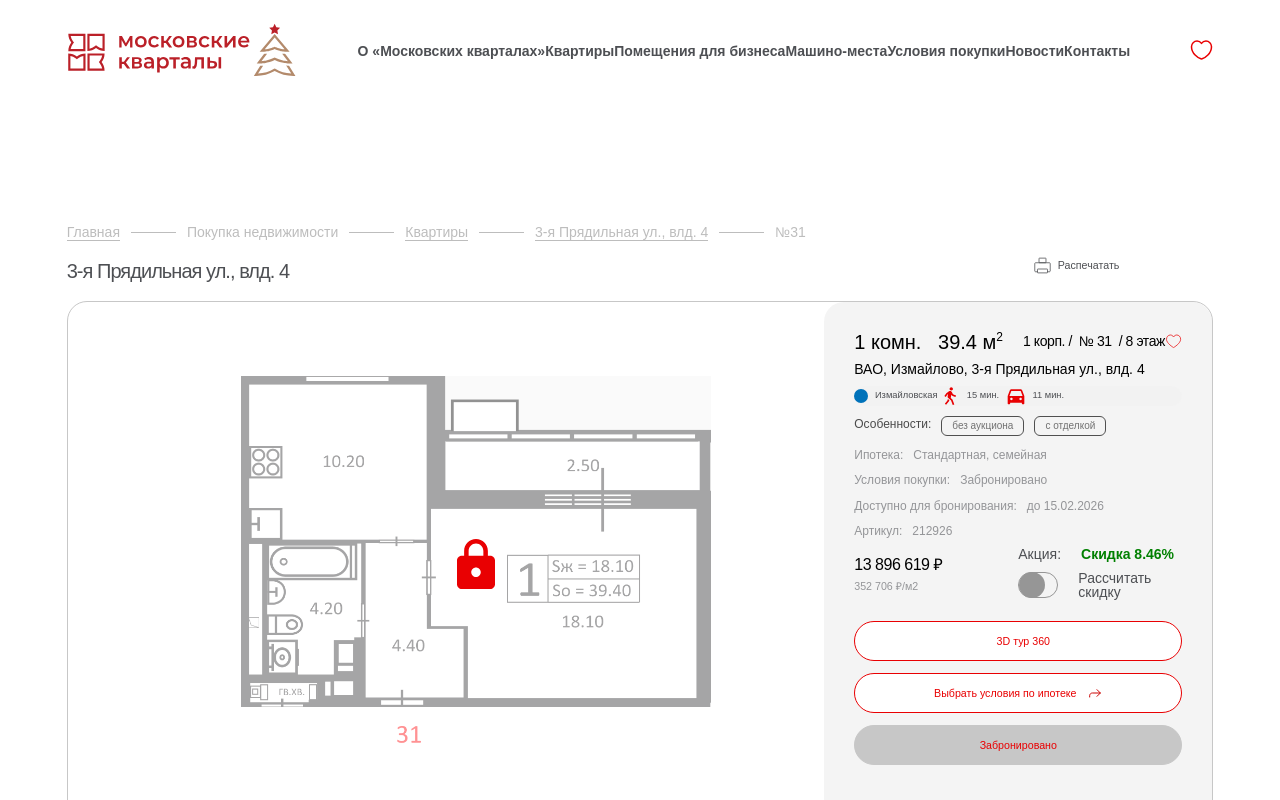
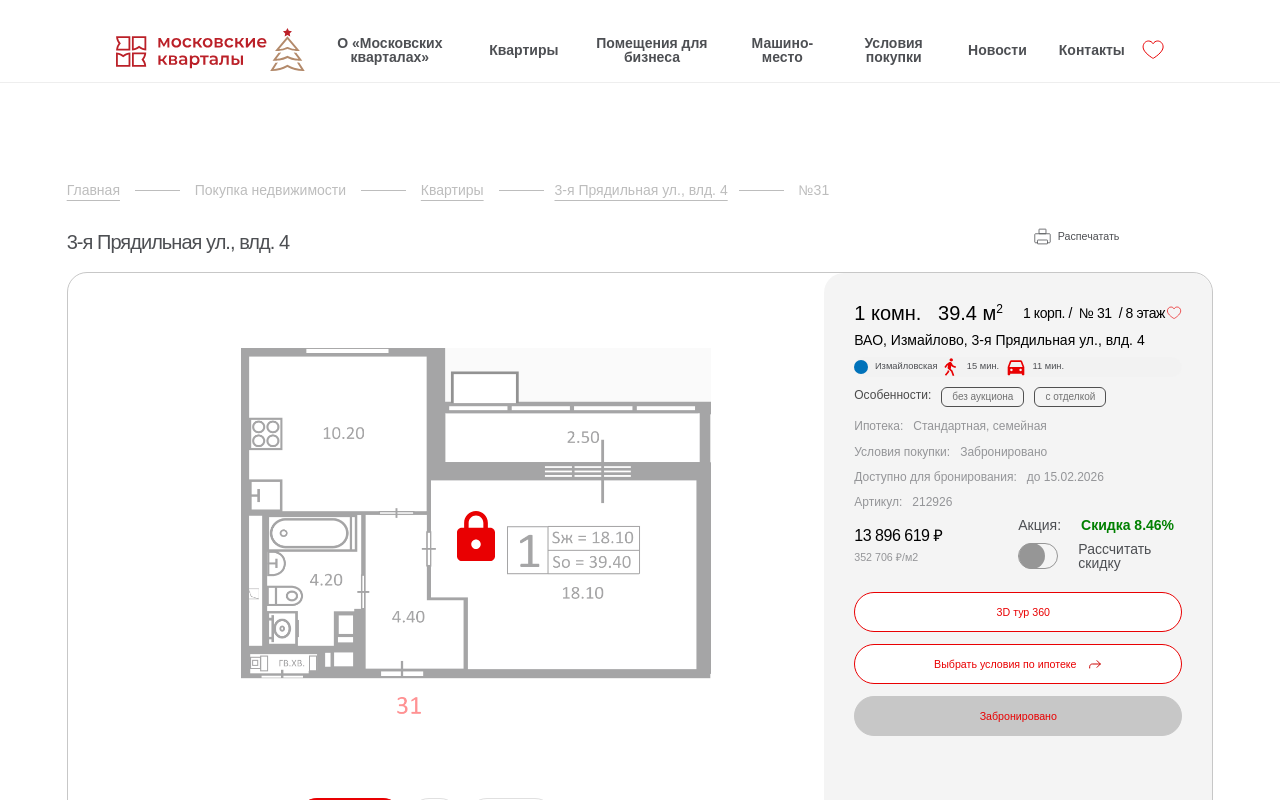
Before and after one commit to AksiDimon/mosKvartal, a Next.js app: page / in a window 1280 px wide. Shown: the top 800 px of the page. Built offline with nearby package versions, Linux system fonts and the light colour scheme.

Commit message:
rewrite header, way line to me styles

```diff
--- a/src/app/page.tsx
+++ b/src/app/page.tsx
@@ -30,7 +30,7 @@ const Page = () => {
 
       <div className="scroll-top-button hidden-block" id="js-scroll-top">
         <div className="icon-wrapper">
-          <img src="../assets/icon-scroll.svg" alt="icon-wrapper" />
+          <img src="/assets/icon-scroll.svg" alt="icon-wrapper" />
         </div>
       </div>
     </>
--- a/src/components/buy/BuyTerms.tsx
+++ b/src/components/buy/BuyTerms.tsx
@@ -55,7 +55,7 @@ const BuyTerms = () => (
         </div>
       </div>
 
-      {/* <div className="iframe-ipoteka-domclick">
+      <div className="iframe-ipoteka-domclick">
         <iframe
           id="calculator-iframe"
           src="https://ipoteka.domclick.ru/calc-reg/calculator.html?excludedSubproductIds=7&excludedSubproductIds=33&excludedSubproductIds=34&excludeMaternalFund=true"
@@ -64,7 +64,7 @@ const BuyTerms = () => (
           width="100%"
           height="1200"
         ></iframe>
-      </div> */}
+      </div>
 
       <div className="buy_how animate animated">
         <div className="buy_how__l">
--- a/src/components/common/Breadcrumbs.tsx
+++ b/src/components/common/Breadcrumbs.tsx
@@ -1,55 +1,87 @@
+import styles from './breadcrumbs.module.css';
+
 const Breadcrumbs = () => (
-  <div
-    className="breadcrumbs-wrapper uk-container uk-container-xlarge"
-    itemProp="http://schema.org/breadcrumb"
-    itemScope
-    itemType="http://schema.org/BreadcrumbList"
-  >
-    <ul className="uk-breadcrumb">
-      <li
-        id="bx_breadcrumb_0"
-        itemProp="itemListElement"
-        itemScope
-        itemType="http://schema.org/ListItem"
+  // <div
+  //   className="breadcrumbs-wrapper uk-container uk-container-xlarge"
+  //   itemProp="http://schema.org/breadcrumb"
+  //   itemScope
+  //   itemType="http://schema.org/BreadcrumbList"
+  // >
+  //   <ul className="uk-breadcrumb">
+  //     <li
+  //       id="bx_breadcrumb_0"
+  //       itemProp="itemListElement"
+  //       itemScope
+  //       itemType="http://schema.org/ListItem"
+  //     >
+  //       <a href="/" title="Главная" itemProp="item">
+  //         <span itemProp="name">Главная</span>
+  //       </a>
+  //       <meta itemProp="position" content="1" />
+  //     </li>
+  //     <li>
+  //       <span>Покупка недвижимости</span>
+  //     </li>
+  //     <li
+  //       id="bx_breadcrumb_2"
+  //       itemProp="itemListElement"
+  //       itemScope
+  //       itemType="http://schema.org/ListItem"
+  //     >
+  //       <a href="/kvartiry/" title="Квартиры" itemProp="item">
+  //         <span itemProp="name">Квартиры</span>
+  //       </a>
+  //       <meta itemProp="position" content="3" />
+  //     </li>
+  //     <li
+  //       id="bx_breadcrumb_3"
+  //       itemProp="itemListElement"
+  //       itemScope
+  //       itemType="http://schema.org/ListItem"
+  //     >
+  //       <a
+  //         href="/obekty/3-ya-pryadilnaya-ul-vld-4/?open_sale=1&amp;object=41106&amp;type=R"
+  //         title="3-я Прядильная ул., влд. 4"
+  //         itemProp="item"
+  //       >
+  //         <span itemProp="name">3-я Прядильная ул., влд. 4</span>
+  //       </a>
+  //       <meta itemProp="position" content="4" />
+  //     </li>
+  //     <li>
+  //       <span>№31</span>
+  //     </li>
+  //   </ul>
+  // </div>
+
+  <div className={styles.container}>
+    <div className={styles.breadcrumbs}>
+      <a className={styles.linkRout} href="#">
+        Главная
+      </a>{' '}
+      <div className={styles.line} />{' '}
+      <a
+        style={{ textDecoration: 'none' }}
+        className={styles.linkRout}
+        href="#"
       >
-        <a href="/" title="Главная" itemProp="item">
-          <span itemProp="name">Главная</span>
-        </a>
-        <meta itemProp="position" content="1" />
-      </li>
-      <li>
-        <span>Покупка недвижимости</span>
-      </li>
-      <li
-        id="bx_breadcrumb_2"
-        itemProp="itemListElement"
-        itemScope
-        itemType="http://schema.org/ListItem"
+        Покупка недвижимости
+      </a>{' '}
+      <div className={styles.line} />{' '}
+      <a className={styles.linkRout} href="#">
+        Квартиры
+      </a>{' '}
+      <div className={styles.line} />
+      <span className={styles.linkRout}>3-я Прядильная ул., влд. 4</span>
+      <div className={styles.line} />{' '}
+      <a
+        className={styles.linkRout}
+        style={{ textDecoration: 'none' }}
+        href="#"
       >
-        <a href="/kvartiry/" title="Квартиры" itemProp="item">
-          <span itemProp="name">Квартиры</span>
-        </a>
-        <meta itemProp="position" content="3" />
-      </li>
-      <li
-        id="bx_breadcrumb_3"
-        itemProp="itemListElement"
-        itemScope
-        itemType="http://schema.org/ListItem"
-      >
-        <a
-          href="/obekty/3-ya-pryadilnaya-ul-vld-4/?open_sale=1&amp;object=41106&amp;type=R"
-          title="3-я Прядильная ул., влд. 4"
-          itemProp="item"
-        >
-          <span itemProp="name">3-я Прядильная ул., влд. 4</span>
-        </a>
-        <meta itemProp="position" content="4" />
-      </li>
-      <li>
-        <span>№31</span>
-      </li>
-    </ul>
+        №31
+      </a>
+    </div>
   </div>
 );
 
--- /dev/null
+++ b/src/components/common/breadcrumbs.module.css
@@ -0,0 +1,55 @@
+.container{
+    max-width: 1720px;
+margin-left: auto;
+    margin-right: auto;
+}
+
+
+
+@media only screen and (max-width: 1920px) and (min-width: 1001px) {
+    .container{
+        max-width: 89.5833vw;
+    }
+}
+
+.breadcrumbs {
+  font-size: 14px;
+  color: #666;
+  margin-bottom: 15px;
+}
+
+@media (max-width: 1000px) {
+  /* .grid { grid-template-columns: 1fr; }
+  .mediaViewport { min-height: 240px; }
+  .title { font-size: 22px; }
+  .action { display: none;}
+  .printer {
+    width: 14px;
+    height: 14px;
+  } */
+  .breadcrumbs{
+    display: none;
+  }
+}
+
+
+
+
+.linkRout {
+  text-decoration: underline;
+  text-underline-offset: 5px;
+  color: #BDBDBD
+}
+
+.line{
+ font-size: .875rem;
+    color: #BDBDBD;
+    content: "";
+    width: 45px;
+    height: 1px;
+    background: #BDBDBD;
+    margin: 0 11px 0 11px;
+    display: inline-block;
+    position: relative;
+    top: -4px;
+}
--- /dev/null
+++ b/src/components/layout/Header.module.css
@@ -0,0 +1,121 @@
+.header {
+  background: #fff;
+  border-bottom: 1px solid #eee;
+}
+.container {
+  /* max-width: 1200px; */
+  margin: 0 auto;
+  margin-top: 18px;
+  /* padding: 0 80px; */
+          /* padding-left: calc(20 / 375 * 100vw);
+        padding-right: calc(20 / 375 * 100vw); */
+            padding-left: 9vw;
+    padding-right: 9vw;
+}
+
+@media (max-width: 1000px){
+  .container{
+    margin-top: 0;
+    padding: 0 15px;
+  }
+}
+
+.row {
+  height: 64px;
+  display: flex;
+  align-items: center;
+  justify-content: space-between;
+  gap: 16px;
+}
+
+.logo {
+  display: block;
+  width: clamp(120px, 20vw, 230px);
+  height: 55px;
+  background: center / contain no-repeat
+    url('/assets/mk-logo-ny.svg');
+}
+
+.link{
+  font-size: 14px;
+  font-weight: 600;
+  text-align: center;
+}
+
+.link:hover{
+  color: #CC0605;
+}
+
+
+.nav {
+  display: flex;
+  align-items: center;
+  gap: 2.5vw;
+  color: #333;
+  font-size: 14px;
+}
+
+.burger {
+  display: none;
+  margin-left: auto;
+  border: 0;
+  background: transparent;
+  font-size: 22px;
+  cursor: pointer;
+}
+
+.burgerImg{
+  width: 20px;
+  height: 20px;
+  background: center / contain no-repeat url('/assets/sw_list_sel.svg');
+}
+
+.like{
+  width: 24px;
+  height: 24px;
+  background: center / contain no-repeat url('/assets/i_fav.svg');
+}
+
+.actions{
+  display: flex;
+  align-items: center;
+  gap: 12px;
+}
+
+.likeButton {
+  position: relative;
+  border: none;
+  background: transparent;
+  padding: 0;
+  cursor: pointer;
+}
+
+@media (width <= 900px) {
+  .nav { display: none; }
+  .burger { display: inline-flex; margin-left: 10px; }
+}
+
+.likeBadge {
+  position: absolute;
+  top: -6px;
+  right: -10px;
+  min-width: 18px;
+  height: 18px;
+  padding: 0 4px;
+  border-radius: 50%;
+  background: #d9212c;
+  color: #fff;
+  font-size: 11px;
+  display: inline-flex;
+  align-items: center;
+  justify-content: center;
+  line-height: 1;
+  box-shadow: 0 0 0 2px #fff;
+}
+
+
+@media (width >= 1920px) {
+  .nav{
+    gap: 4vw;
+  }
+}
--- a/src/components/layout/Header.tsx
+++ b/src/components/layout/Header.tsx
@@ -1,66 +1,130 @@
-const Header = () => (
-  <header className="header upper hide">
-    <div className="container">
+// const Header = () => (
+//   <header className="header upper hide">
+//     <div className="container">
+//       <a
+//         href="https://xn--80aae5aibotfo5h.xn--p1ai/?view=tile"
+//         className="header__logo"
+//       >
+//         <img src="../assets/mk-logo-ny.svg" alt="mk-logo-ny.svg" />
+//       </a>
+
+//       <div className="header__menu">
+//         <a className="hm_item" href="/o-moskovskikh-kvartalakh/">
+//           О «Московских кварталах»
+//         </a>
+//         <a className="hm_item" href="/kvartiry/">
+//           Квартиры
+//         </a>
+//         <a className="hm_item" href="/pomeshcheniya-dlya-biznesa/">
+//           Помещения для бизнеса
+//         </a>
+//         <a className="hm_item" href="/mashino-mesta/">
+//           Машино-места
+//         </a>
+//         <a className="hm_item" href="/usloviya-pokupki/">
+//           Условия покупки
+//         </a>
+//         <a className="hm_item" href="/news/">
+//           Новости
+//         </a>
+//         <a className="hm_item" href="/kontakty/">
+//           Контакты
+//         </a>
+//       </div>
+//       <div className="header__menu-buttons">
+//         <div className="flex-gheader-wrap">
+//           <a href="/favourites/" className="flex-svg fav_i_out fav-min-width">
+//             <i className="fav_i none">
+//               <span></span>
+//             </i>
+//             <svg
+//               width="23"
+//               height="20"
+//               viewBox="0 0 23 20"
+//               fill="none"
+//               xmlns="http://www.w3.org/2000/svg"
+//             >
+//               <path
+//                 d="M12.1251 18.81C11.7851 18.93 11.2251 18.93 10.8851 18.81C7.98513 17.82 1.50513 13.69 1.50513 6.68998C1.50513 3.59998 3.99513 1.09998 7.06513 1.09998C8.88513 1.09998 10.4951 1.97998 11.5051 3.33998C12.5151 1.97998 14.1351 1.09998 15.9451 1.09998C19.0151 1.09998 21.5051 3.59998 21.5051 6.68998C21.5051 13.69 15.0251 17.82 12.1251 18.81Z"
+//                 stroke="#E90002"
+//                 strokeWidth="1.5"
+//                 strokeLinecap="round"
+//                 strokeLinejoin="round"
+//               />
+//             </svg>
+//           </a>
+//         </div>
+
+//         <div className="header__mobile-burger">
+//           <img src="../assets/sw_list_sel.svg" alt="burger.svg" />
+//         </div>
+//       </div>
+//     </div>
+//   </header>
+// );
+
+// export default Header;
+
+'use client';
+
+// import { useLikes } from '@/contexts/LikeContext';
+import styles from './Header.module.css';
+// import Container from '@/components/shared/Container/Container';
+
+export default function Header() {
+  // const { likes, setLikes } = useLikes();
+
+  return (
+    <header className={styles.header}>
+      <div className={styles.container}>
+        <div className={styles.row}>
+          <div className={styles.logo} />
+
+          <nav className={styles.nav}>
             <a
-        href="https://xn--80aae5aibotfo5h.xn--p1ai/?view=tile"
-        className="header__logo"
+              className={styles.link}
+              href="https://xn--80aae5aibotfo5h.xn--p1ai/o-moskovskikh-kvartalakh/"
             >
-        <img src="../assets/mk-logo-ny.svg" alt="mk-logo-ny.svg" />
-      </a>
-
-      <div className="header__menu">
-        <a className="hm_item" href="/o-moskovskikh-kvartalakh/">
               О «Московских кварталах»
             </a>
-        <a className="hm_item" href="/kvartiry/">
+            <a className={styles.link} href="#">
               Квартиры
             </a>
-        <a className="hm_item" href="/pomeshcheniya-dlya-biznesa/">
+            <a className={styles.link} href="#">
               Помещения для бизнеса
             </a>
-        <a className="hm_item" href="/mashino-mesta/">
-          Машино-места
+            <a className={styles.link} href="#">
+              Машино-место
             </a>
-        <a className="hm_item" href="/usloviya-pokupki/">
+            <a className={styles.link} href="#">
               Условия покупки
             </a>
-        <a className="hm_item" href="/news/">
+            <a className={styles.link} href="#">
               Новости
             </a>
-        <a className="hm_item" href="/kontakty/">
+            <a className={styles.link} href="#">
               Контакты
             </a>
-      </div>
-      <div className="header__menu-buttons">
-        <div className="flex-gheader-wrap">
-          <a href="/favourites/" className="flex-svg fav_i_out fav-min-width">
-            <i className="fav_i none">
-              <span></span>
-            </i>
-            <svg
-              width="23"
-              height="20"
-              viewBox="0 0 23 20"
-              fill="none"
-              xmlns="http://www.w3.org/2000/svg"
+          </nav>
+
+          <div className={styles.actions}>
+            <button
+              type="button"
+              className={styles.likeButton}
+              // onClick={() => setLikes((prev:) => (prev ? 0 : 1))}
+              // aria-label={
+              //   likes ? 'Убрать из избранного' : 'Добавить в избранное'
+              // }
             >
-              <path
-                d="M12.1251 18.81C11.7851 18.93 11.2251 18.93 10.8851 18.81C7.98513 17.82 1.50513 13.69 1.50513 6.68998C1.50513 3.59998 3.99513 1.09998 7.06513 1.09998C8.88513 1.09998 10.4951 1.97998 11.5051 3.33998C12.5151 1.97998 14.1351 1.09998 15.9451 1.09998C19.0151 1.09998 21.5051 3.59998 21.5051 6.68998C21.5051 13.69 15.0251 17.82 12.1251 18.81Z"
-                stroke="#E90002"
-                strokeWidth="1.5"
-                strokeLinecap="round"
-                strokeLinejoin="round"
-              />
-            </svg>
-          </a>
-        </div>
-
-        <div className="header__mobile-burger">
-          <img src="../assets/sw_list_sel.svg" alt="burger.svg" />
+              <div className={styles.like} />
+              {/* {likes > 0 && <span className={styles.likeBadge}>{likes}</span>} */}
+            </button>
+            <button className={styles.burger} type="button" aria-label="Меню">
+              <div className={styles.burgerImg} />
+            </button>
           </div>
         </div>
       </div>
     </header>
   );
-
-export default Header;
+}
```
Also changed, not shown: src/lib/dom.ts (+2 -8 lines). Lines whose indentation alone changed are shown as unchanged.
